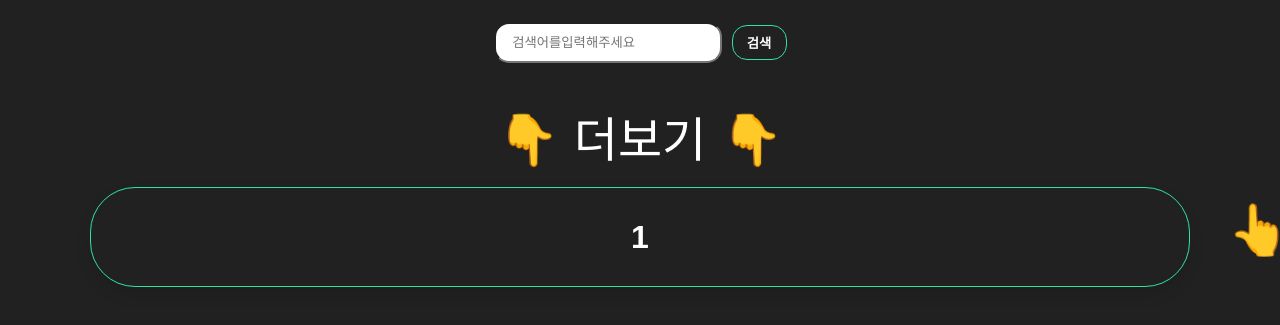
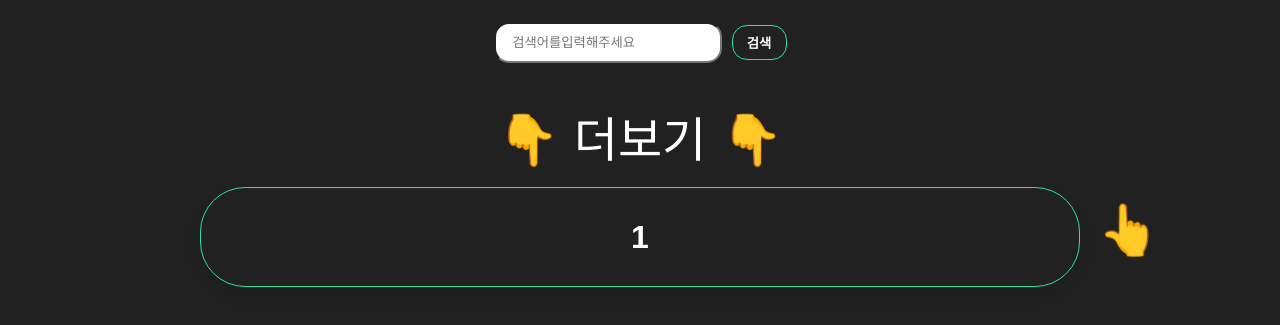
Before and after one commit to yueunhye/movie, a website built with webpack: page index.html in a window 1280 px wide. Shown: the part 63-388 px from the top of the page. Built offline with nearby package versions, Linux system fonts and the light colour scheme.

Commit message:
feat: scss수정

```diff
--- a/scss/main.scss
+++ b/scss/main.scss
@@ -24,10 +24,8 @@ body {
     .header {
       height: 70px;
       @include flex-center;
-
       >img {
         width: 50px;
-
       }
       >h1 {
         font-size: 2rem;
@@ -38,7 +36,6 @@ body {
       @include flex-center;
       width: 100%;
       height: 70px;
-      // background-color: lime;
       input {
         width: 20%;
         height: 50%;
@@ -63,7 +60,6 @@ body {
       }
     }
     .total {
-      // background-color: aquamarine;
       text-align: center;
       margin: 20px 0px;
       font-size: 2rem;
@@ -72,7 +68,6 @@ body {
     .poster{
       @include flex-center;
       flex-wrap: wrap;
-      // background-color: pink;
       height: 100%;
       width: 100%;
       .poster-template{
@@ -81,7 +76,6 @@ body {
         flex-direction: column;
         align-items: center;
         width: 100%;
-        // background-color: #424242;
         padding: 10px;
         .poster-title {
           text-align: center;
@@ -119,11 +113,10 @@ body {
           }
         }
       }
-
-
     }
     .footer{
       margin-top: $m--size;
+      text-align: center;
       .more {
         width: 100%;
         font-size: 3rem;
@@ -135,7 +128,7 @@ body {
         margin-bottom: $m--size;
         color: $color--white;
         background-color: $color--basic;
-        width: 100%;
+        width: 80%;
         height: 100px;
         border: 1px solid #2EE59D;
         border-radius: 45px;
@@ -157,7 +150,7 @@ body {
   .top {
     position: absolute;
     bottom: 50px;
-    right: -100px;
+    right: 30px;
     font-size: 50px;
     cursor: pointer;
   }
@@ -165,12 +158,8 @@ body {
 
 @media (max-width:768px) {
   .inner {
-    background-color: lightcoral;
     .poster {
       flex-direction: column;
-      .poster-template {
-        background-color: #2EE59D;
-      }
     }
     .footer {
       width: 30%;
```
Also changed, not shown: js/main.js (+1 -18 lines), README.md (added).
